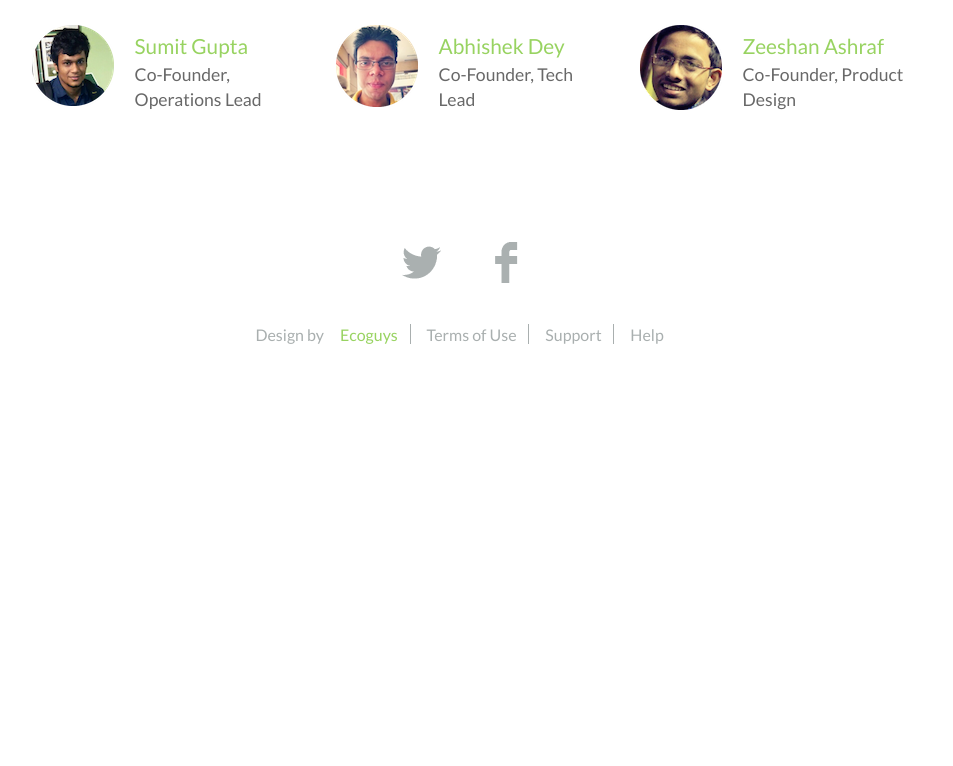
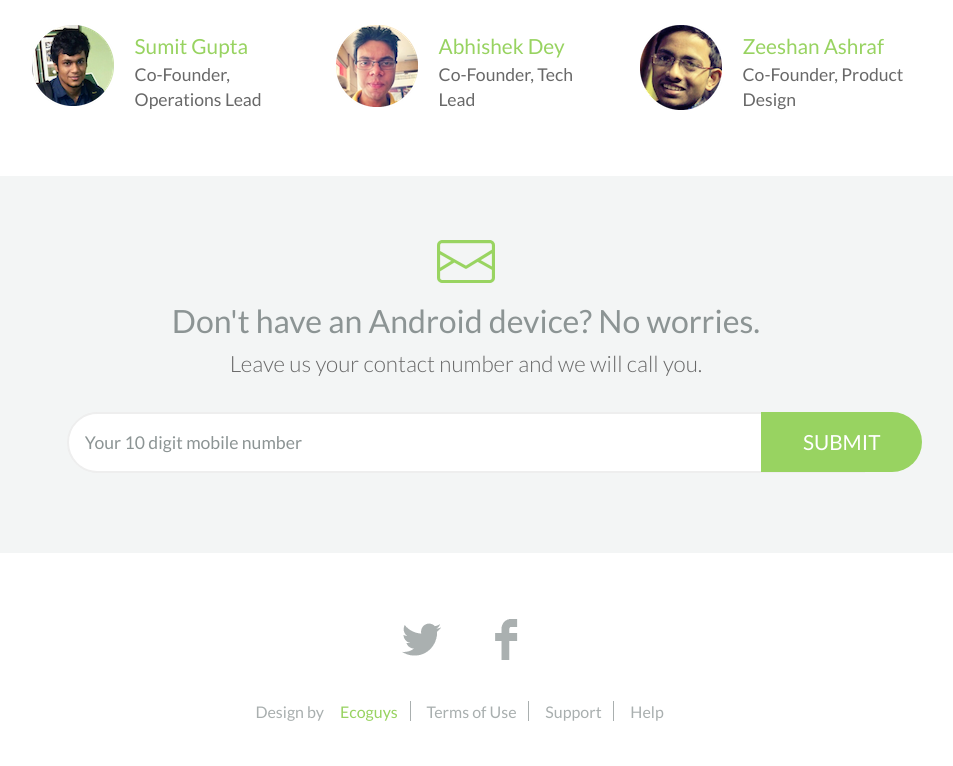
Before and after one commit to abhishekdepro/ecosystem, a PHP site: page / in a window 1280 px wide. Shown: the part 2305-3071 px from the top of the page, without its empty margins (174-1127 px from the left). Before the commit the page ends 2649 px from the top, so only its background shows below. Run offline with PHP 8.4, Linux system fonts and the light colour scheme; some libraries are stand-ins or nearby versions.

Commit message:
send add revert2spp

```diff
--- a/css/style.css
+++ b/css/style.css
@@ -256,7 +256,7 @@ ul.usefull-for li a.u-windows span:hover{
 	padding: 4em 0 5em;
 }
 .notify-grid{
-	text-align:left;
+	text-align:center;
 }
 .notify-grid h3{
 	color:#8C9494;
--- a/index.html
+++ b/index.html
@@ -327,14 +327,15 @@ License URL: http://creativecommons.org/licenses/by/3.0/
 			</div>
 			<!----- testmonials ---->
 			<!----- notify ---->
-			<!--div class="notify">
+			<div class="notify">
 				<div class="container">
+
 					<div class="notify-grid">
 						<img src="images/msg-icon.png" title="mail" />
-						<h3>Get Notified of any updates!</h3>
-						<p>Subscribe to our newsletter to be notified about new version release</p>
+						<h3>Don't have an Android device? No worries.</h3>
+						<p>Leave us your contact number and we will call you.</p>
 						<form>
-							<input type="text" class="text" value="Your email address" onfocus="this.value = '';" onblur="if (this.value == '') {this.value = 'Your email address';}">
+							<input type="text" class="text" value="Your 10 digit mobile number" onfocus="this.value = '';" onblur="if (this.value == '') {this.value = 'Your 10 digit mobile number';}">
 							<input type="submit" value="Submit" />
 						</form>
 					</div>
@@ -347,6 +348,7 @@ License URL: http://creativecommons.org/licenses/by/3.0/
 					<ul>
 						<li><a class="twitter" target="_blank" href="https://twitter.com/ecosquareapp"><span> </span></a></li>
 						<li><a class="facebook" target="_blank" href="https://facebook.com/ecosquareapp"><span> </span></a></li>
+
 						<div class="clearfix"> </div>
 					</ul>
 				</div>
```
